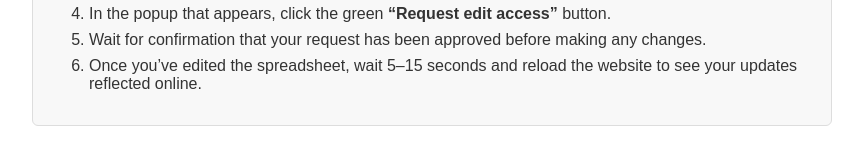
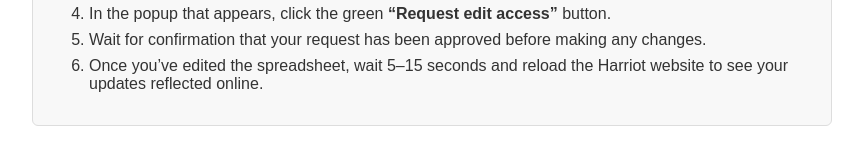
Before and after one commit to studiocalero/conferre, a plain HTML site: page harriot-menus.html in a window 1280 px wide. Shown: the part 257-404 px from the top of the page, without its empty margins (208-1071 px from the left). Drawn offline with Linux system fonts and the light colour scheme.

Commit message:
Update harriot-menus.html

```diff
--- a/harriot-menus.html
+++ b/harriot-menus.html
@@ -54,7 +54,7 @@
     <li>Click the blue <strong>“View only”</strong> button at the top toolbar of the sheet.</li>
     <li>In the popup that appears, click the green <strong>“Request edit access”</strong> button.</li>
     <li>Wait for confirmation that your request has been approved before making any changes.</li>
-    <li>Once you’ve edited the spreadsheet, wait 5–15 seconds and reload the website to see your updates reflected online.</li>
+    <li>Once you’ve edited the spreadsheet, wait 5–15 seconds and reload the Harriot website to see your updates reflected online.</li>
   </ol>
 </div>
 
```
